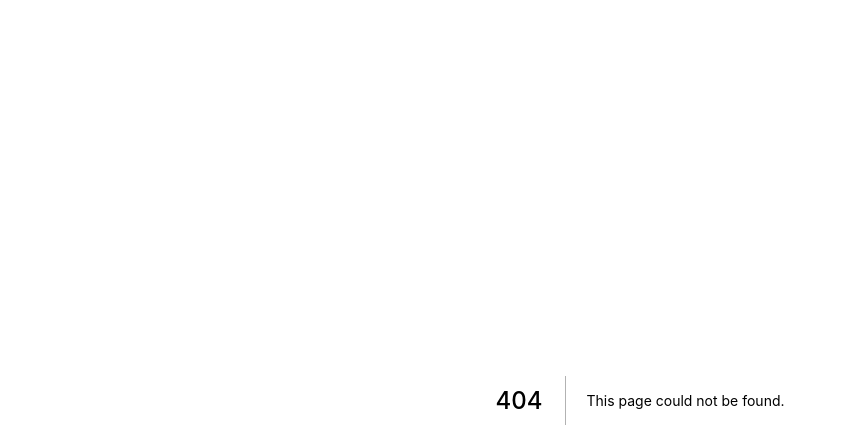
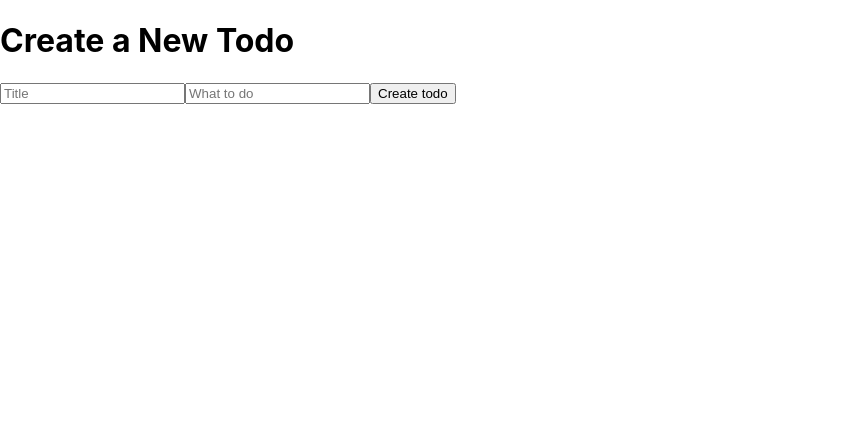
Before and after one commit to samynaj/nextjs-todo-fullstack-app, a Next.js app: page /todos/create in a window 1280 px wide. Before the commit this address had no page. Shown: the top 448 px of the page, without its empty margins (0-847 px from the left). Built offline with nearby package versions, Linux system fonts and the light colour scheme; no server answers.

Commit message:
create tsx for creating new todo item

```diff
--- /dev/null
+++ b/pages/todos/create.tsx
@@ -0,0 +1,63 @@
+import { useRouter } from "next/router"
+import { FormEventHandler, useState } from "react"
+import { Todo } from "../../utils/types"
+
+
+interface CreateProps {
+  url: string
+}
+
+
+function Create(props: CreateProps) {
+
+    const [title, setTitle] = useState('')
+    const [body, setBody] = useState('')
+
+    const router = useRouter()
+
+
+
+    const handleSubmit: FormEventHandler<HTMLFormElement> = async event => {
+        event.preventDefault()
+
+        const d = new Date()
+
+        const todo: Todo = {
+            title,
+            completed: false,
+            body,
+            date: `${d.getDate()}/${d.getMonth() + 1}/${d.getFullYear()}`
+        }
+
+        await fetch(props.url, {
+        method: "post",
+        headers: {
+            "Content-Type": "application/json",
+        },
+        body: JSON.stringify(todo),
+        })
+
+        router.push("/")
+    }
+
+    return (
+        <div>
+        <h1>Create a New Todo</h1>
+        <form onSubmit={handleSubmit}>
+            <input type="text" placeholder="Title" onChange={(e) => setTitle(e.target.value)} />
+            <input type="text" placeholder="What to do" onChange={(e) => setBody(e.target.value)} />
+            <button type="submit">Create todo</button>
+        </form>
+        </div>
+    )
+}
+
+export async function getStaticProps(context: any) {
+  return {
+    props: {
+      url: process.env.API_URL,
+    },
+  }
+}
+
+export default Create
```
